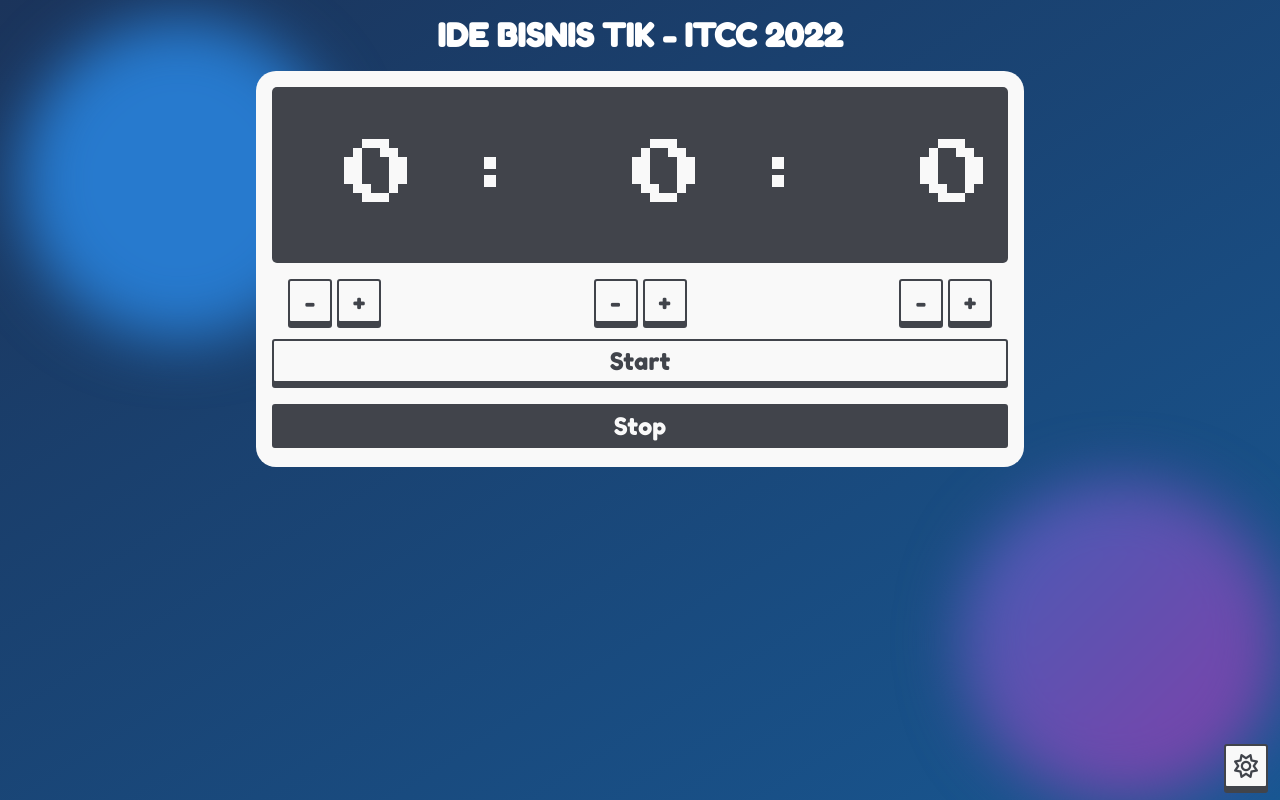
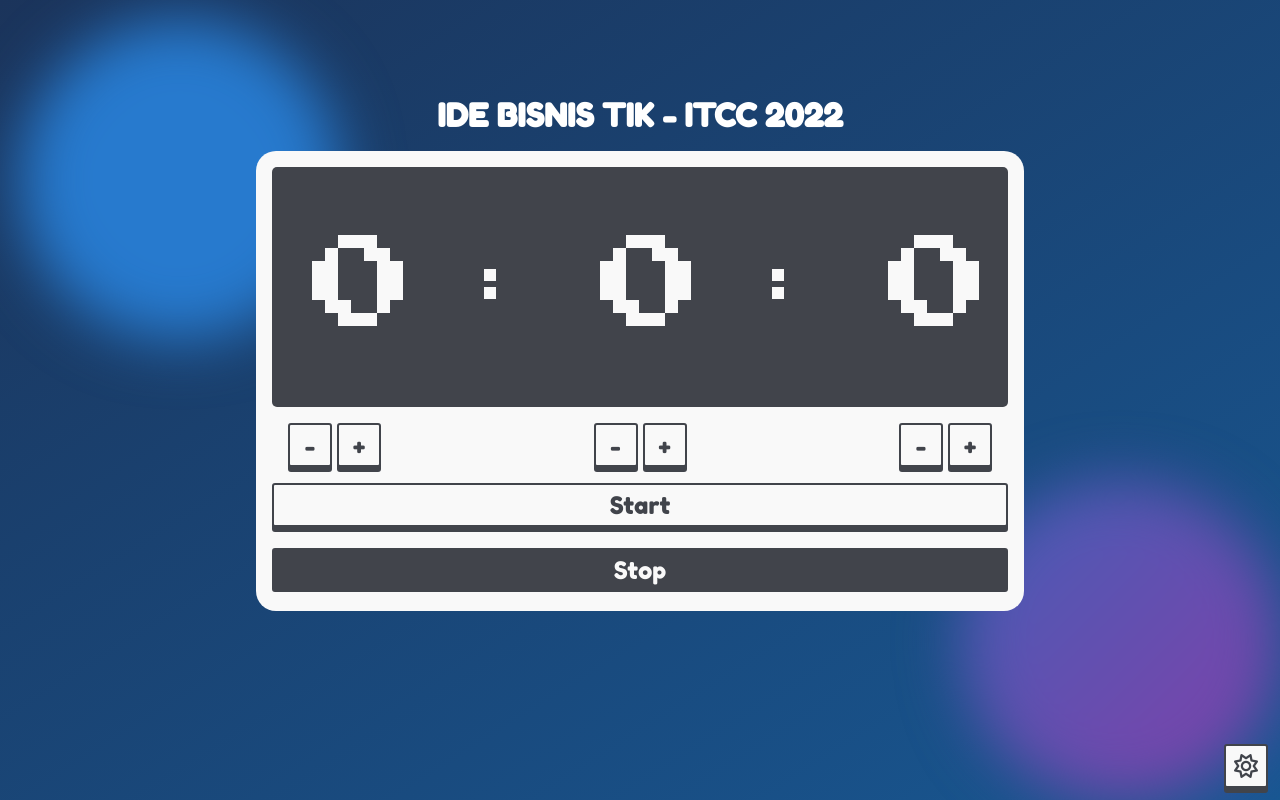
Before and after one commit to 2001kevin/2001kevin.github.io, a plain HTML site: page index.html in a window 1280 px wide. Both pictures are taken after a click on the button "Start". Drawn offline with nearby package versions, Linux system fonts and the light colour scheme.

Commit message:
revisi bro

```diff
--- a/assets/css/style.css
+++ b/assets/css/style.css
@@ -69,7 +69,7 @@
 
 .content {
   position: absolute;
-  top: 0;
+  top: 10%;
   left: 0;
   z-index: 2;
   width: 100%;
@@ -108,7 +108,7 @@ main {
 span {
   padding: .5em 0;
   text-align: end;
-  font-size: 4.5em;
+  font-size: 6.5em;
   color: var(--color-2);
 }
 
--- a/assets/js/index.js
+++ b/assets/js/index.js
@@ -99,11 +99,11 @@ function stopCountdown() {
   minute = 0;
   second = 0;
   let loopBeep = 4;
-  $("#beep")[0].play();
+  // $("#beep")[0].play();
 
   let beep = setInterval(function () {
     if (loopBeep !== 0) {
-      $("#beep")[0].play();
+      $("#end")[0].play();
     } else {
       clearInterval(beep);
     }
--- a/index.html
+++ b/index.html
@@ -24,8 +24,10 @@
       <div class="circle-one"></div>
       <div class="circle-two"></div>
     </div>
-    <audio id="beep" src="./sounds/beep-04.wav"></audio>
+    <audio id="beep" src="./sounds/tipe1.mp3"></audio>
     <audio id="tick" src="./sounds/ticktock.mp3"></audio>
+    <audio id="warning" src="./sounds/tipe1.mp3"></audio>
+    <audio id="end" src="./sounds/tipe2.mp3"></audio>
     <div class="content" id="root">
       <main>
         <h1 class="title">IDE BISNIS TIK - ITCC 2022</h1>
```
Also changed, not shown: 2 other files.
